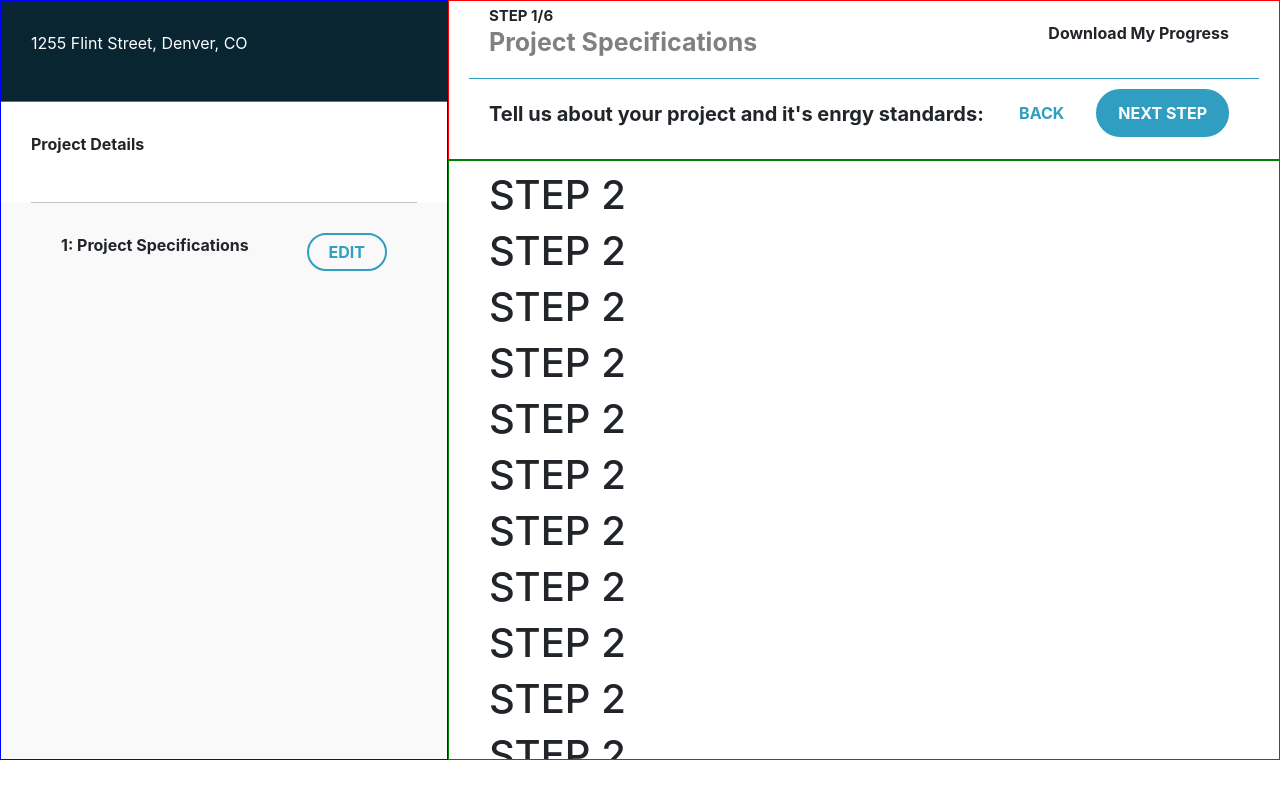
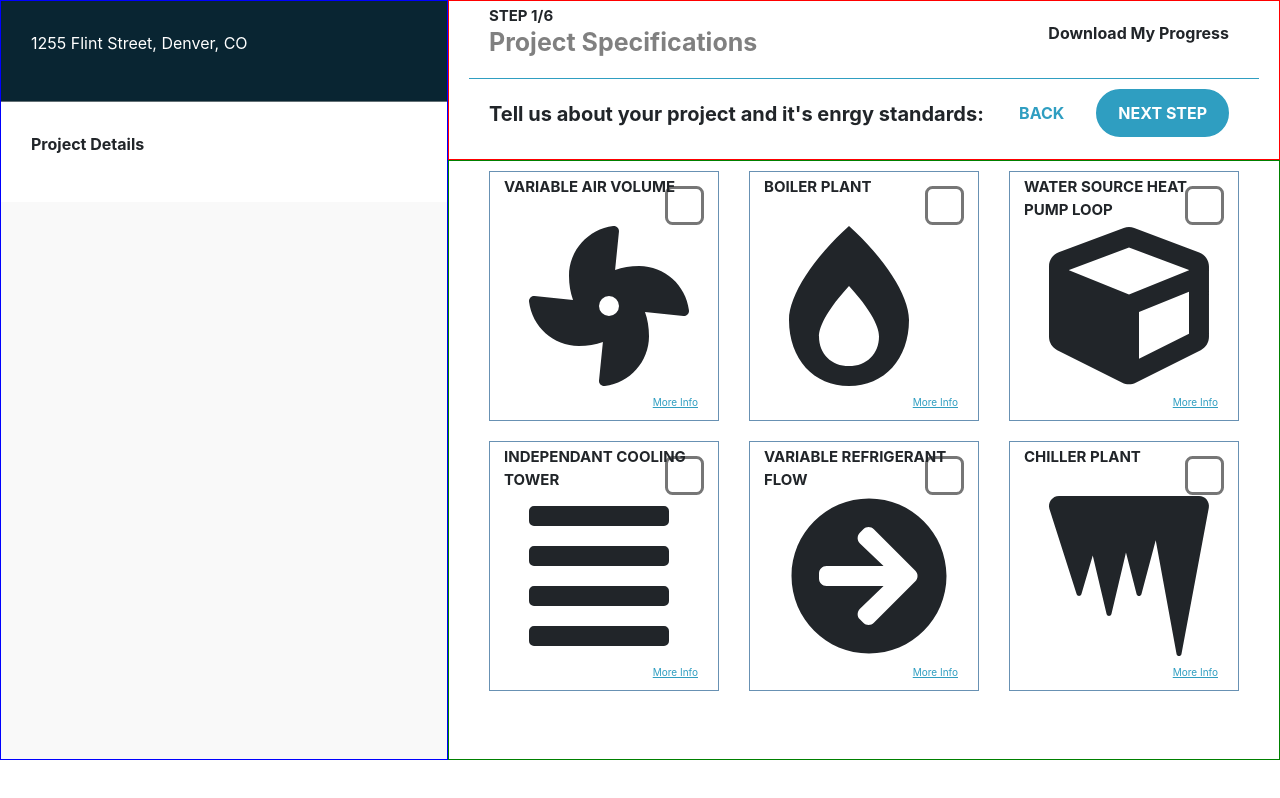
Before and after one commit to perryr16/lbl-linkage-redux, a React (Create React App) app: page /step2 in a window 1280 px wide. Built offline with nearby package versions, Linux system fonts and the light colour scheme.

Commit message:
step 2 imported - not functional

```diff
--- a/package.json
+++ b/package.json
@@ -3,6 +3,10 @@
   "version": "0.1.0",
   "private": true,
   "dependencies": {
+    "@fortawesome/fontawesome": "^1.1.8",
+    "@fortawesome/fontawesome-svg-core": "^1.2.35",
+    "@fortawesome/free-solid-svg-icons": "^5.15.3",
+    "@fortawesome/react-fontawesome": "^0.1.14",
     "@reduxjs/toolkit": "^1.5.1",
     "@testing-library/jest-dom": "^5.11.10",
     "@testing-library/react": "^11.2.6",
--- a/src/components/index.tsx
+++ b/src/components/index.tsx
@@ -1,3 +1,4 @@
+import {MoreInfo} from './modals/more-info'
 import {NavBar} from './nav/nav-bar'
 import {NavBtn} from './nav/nav-btn'
 import {Sidebar} from './nav/sidebar'
@@ -9,8 +10,10 @@ import {Step5Card} from './steps/step5-card'
 import {Step6Card} from './steps/step6-card'
 import {StepSection} from './steps/step-section'
 import {StepRouter} from './router/step-router'
+import {SystemCard} from './systems/system-card'
 
 export {
+   MoreInfo,
    NavBar,
    NavBtn,
    Sidebar,
@@ -22,4 +25,5 @@ export {
    Step6Card,
    StepSection,
    StepRouter,
+   SystemCard,
 }
--- /dev/null
+++ b/src/components/modals/more-info.tsx
@@ -0,0 +1,23 @@
+import React from 'react';
+import {Modal} from 'react-bootstrap';
+import {System} from '../../interfaces'
+
+interface Props {
+   system: (System | null);
+   show: boolean;
+   handleClose: any;
+}
+
+export const MoreInfo: React.FC<Props> = (props) => {
+   const {system, show, handleClose} = props
+    return (
+      <Modal show={show} onHide={handleClose}>
+         <Modal.Header closeButton>
+            <Modal.Title>{system && system.type}</Modal.Title>
+         </Modal.Header>
+         <Modal.Body>
+            {system && system.moreInfo}
+         </Modal.Body>
+      </Modal>
+    );
+}
--- a/src/components/nav/sidebar.tsx
+++ b/src/components/nav/sidebar.tsx
@@ -14,20 +14,6 @@ export const Sidebar: React.FC<Props> = () => {
    const currentStep = useSelector(selectStep)
    const step1 = useSelector(selectStep1)
 
-   const mapProjectDetails = () => {
-      let stepArr:number[] = []
-      for (let i = 1; i <= currentStep.step; i++) {stepArr.push(i)}
-
-      return (
-         stepArr.map(step => (
-            <div className='proj-details'>
-               <Link to={`/step${step}`} className='btn-edit-step'>EDIT</Link>
-               <p className='bold'>{step}: {stepRef[step]}</p>
-            </div>
-         ))
-      )
-   }
-
    const mapStep1 = () => {
       return (
          <div className='proj-details'>
@@ -35,27 +21,28 @@ export const Sidebar: React.FC<Props> = () => {
             <p className='bold'>1: {stepRef[1]}</p>
             <p>
             {Object.keys(step1).map(key => (
-                  step1[key] && `${step1[key]} | `
+               step1[key] && `| ${step1[key]} `
             ))}
             </p>
-               {/* <p>energyCode: {step1.energyCode}</p>
-               <p>location: {step1.locatino}</p>
-               <p>3: {step1.input3} | 4: {step1.input4} | 5: {step1.input4}</p> */}
          </div>
       )
    }
 
    const mapStep2 = () => {
+      return(
          <div className='proj-details'>
             <Link to={`/step2`} className='btn-edit-step'>EDIT</Link>
             <p className='bold'>2: {stepRef[2]}</p>
          </div>
+      )
    }
    const mapStep3 = () => {
+      return(
       <div className='proj-details'>
          <Link to={`/step3`} className='btn-edit-step'>EDIT</Link>
          <p className='bold'>3: {stepRef[3]}</p>
       </div>
+      )
    }
    const mapStep4 = () => {
       <div className='proj-details'>
@@ -84,12 +71,12 @@ export const Sidebar: React.FC<Props> = () => {
          <div className='proj-details-a'>
             <p className='bold'>Project Details</p>
          </div>
-         {mapStep1()}
-         {mapStep2()}
-         {mapStep3()}
-         {mapStep4()}
-         {mapStep5()}
-         {mapStep6()}
+         {currentStep.step > 1 && mapStep1()}
+         {currentStep.step > 2 && mapStep2()}
+         {currentStep.step > 3 && mapStep3()}
+         {currentStep.step > 4 && mapStep4()}
+         {currentStep.step > 5 && mapStep5()}
+         {currentStep.step > 6 && mapStep6()}
       </div>
    );
 }
--- a/src/components/steps/step1-card.tsx
+++ b/src/components/steps/step1-card.tsx
@@ -9,10 +9,6 @@ interface Props {
 
 export const Step1Card: React.FC<Props> = () => {
    const dispatch = useDispatch()
-
-   const handleChange = () => {
-      console.log('handle change')
-   }
 
    const handleEnergyCode = (e:any) => {
       dispatch<any>(setEnergyCode(e.target.value))
--- a/src/components/steps/step2-card.tsx
+++ b/src/components/steps/step2-card.tsx
@@ -1,32 +1,39 @@
-import React from 'react';
-import {useSelector} from 'react-redux'
-import {selectStep1} from '../steps/step1-slice'
-
+import React, {useState} from 'react';
+import {SystemCard, MoreInfo} from '../index'
+import {systems} from '../../constants/systems'
+import {Container, Row} from 'react-bootstrap';
+import {System} from '../../interfaces'
 interface Props {
-
 }
 
+
 export const Step2Card: React.FC<Props> = () => {
-   const currentStep1 = useSelector(selectStep1)
-   console.log(currentStep1)
+   const [show, setShow] = useState(false);
+   const [system, setSystem] = useState<System|null>(null);
+
+   const handleChange = () => {
+      console.log('handleChange')
+   }
+   const handleShow = (systemInfo:System) => {
+       setSystem(systemInfo);
+       setShow(true)
+   };
+
+   const handleClose = () => setShow(false);
    return (
       <div className='step-card'>
-         <h1>STEP 2</h1>
-         <h1>STEP 2</h1>
-         <h1>STEP 2</h1>
-         <h1>STEP 2</h1>
-         <h1>STEP 2</h1>
-         <h1>STEP 2</h1>
-         <h1>STEP 2</h1>
-         <h1>STEP 2</h1>
-         <h1>STEP 2</h1>
-         <h1>STEP 2</h1>
-         <h1>STEP 2</h1>
-         <h1>STEP 2</h1>
-         <h1>STEP 2</h1>
-         <h1>STEP 2</h1>
-         <h1>STEP 2</h1>
-         <h1>STEP 2</h1>
+         <Row>
+            <SystemCard system={systems[0]} handleChange={handleChange} handleShow={handleShow} />
+            <SystemCard system={systems[1]} handleChange={handleChange} handleShow={handleShow} />
+            <SystemCard system={systems[2]} handleChange={handleChange} handleShow={handleShow} />
+         </Row>
+         <Row>
+            <SystemCard system={systems[3]} handleChange={handleChange} handleShow={handleShow} />
+            <SystemCard system={systems[4]} handleChange={handleChange} handleShow={handleShow} />
+            <SystemCard system={systems[5]} handleChange={handleChange} handleShow={handleShow} />
+         </Row>
+         <MoreInfo show={show} handleClose={handleClose} system={system}/>
+
       </div>
    );
 }
--- /dev/null
+++ b/src/components/systems/system-card.tsx
@@ -0,0 +1,26 @@
+import React from 'react';
+import {Col} from 'react-bootstrap';
+import {System} from '../../interfaces'
+
+interface Props {
+   system: System;
+   handleShow: any;
+   handleChange: any;
+}
+
+export const SystemCard: React.FC<Props> = (props) => {
+   const {system, handleShow, handleChange} = props
+
+    return (
+      <Col>
+         <div className="sys-card" >
+            <input className="sys-check zoom-3x" type="checkbox" value="" id={system.type} onClick={handleChange}/>
+            <label className="txt-15 bold sys-name" htmlFor={system.type}>
+               {system.type.toUpperCase()}
+            </label>
+            {system.icon}
+            <button className="more-info txt-10" onClick={() => handleShow(system)}> More Info</button>
+         </div>
+      </Col>
+    );
+}
--- /dev/null
+++ b/src/constants/systems.tsx
@@ -0,0 +1,48 @@
+import { FontAwesomeIcon } from '@fortawesome/react-fontawesome';
+import { faFan, faBurn, faCube, faAlignJustify, faArrowCircleRight, faIcicles } from '@fortawesome/free-solid-svg-icons'
+import { System } from '../interfaces/index'
+
+export const systems:System[] = [
+   {
+      id: 1,
+      type: "Variable Air Volume",
+      moreInfo: "this is a variable air volume",
+      icon: <FontAwesomeIcon className="sys-icon" size='10x'icon={faFan} />,
+      iconDetail: <FontAwesomeIcon className="sys-icon-detail" size='1x'icon={faFan} />
+   },
+   {
+      id: 2,
+      type: "Boiler Plant",
+      moreInfo: "this is a boiler plant",
+      icon: <FontAwesomeIcon className="sys-icon" size='10x' icon={faBurn} />,
+      iconDetail: <FontAwesomeIcon className="sys-icon-detail" size='1x' icon={faBurn} />
+   },
+   {
+      id: 3,
+      type: "Water Source Heat Pump Loop",
+      moreInfo: "this is a Water source heat pump loop",
+      icon: <FontAwesomeIcon className="sys-icon" size='10x' icon={faCube} />,
+      iconDetail: <FontAwesomeIcon className="sys-icon-detail" size='1x' icon={faCube} />
+   },
+   {
+      id: 4,
+      type: "Independant Cooling Tower",
+      moreInfo: "this is an independant cooling tower",
+      icon: <FontAwesomeIcon className="sys-icon" size='10x' icon={faAlignJustify} />,
+      iconDetail: <FontAwesomeIcon className="sys-icon-detail" size='1x' icon={faAlignJustify} />
+   },
+   {
+      id: 5,
+      type: "Variable Refrigerant Flow",
+      moreInfo: "this is a variable refrigerant flow",
+      icon: <FontAwesomeIcon className="sys-icon" size='10x' icon={faArrowCircleRight} />,
+      iconDetail: <FontAwesomeIcon className="sys-icon-detail" size='1x' icon={faArrowCircleRight} />
+   },
+   {
+      id: 6,
+      type: "Chiller Plant",
+      moreInfo: "this is a chiller plant",
+      icon: <FontAwesomeIcon className="sys-icon" size='10x' icon={faIcicles} />,
+      iconDetail: <FontAwesomeIcon className="sys-icon-detail" size='1x' icon={faIcicles} />
+   },
+]
--- /dev/null
+++ b/src/interfaces/index.ts
@@ -0,0 +1,7 @@
+export interface System {
+  id: number
+  type: string;
+  icon: JSX.Element;
+  iconDetail: JSX.Element;
+  moreInfo: string;
+}
--- a/src/static/App.css
+++ b/src/static/App.css
@@ -94,6 +94,15 @@
 .line-h {
   line-height: 10px;
 }
+.more-info {
+  position: absolute;
+  bottom: 30px;
+  right: 30px;
+  border: none;
+  background-color: transparent;
+  text-decoration: underline;
+  color:  rgb(47,158,193);
+}
 .pad-b-10{
   padding-bottom: 15px;
 }
@@ -147,6 +156,28 @@
   top: 50px;
   width: 60vw;
 }
+.sys-card {
+  border: 1px solid rgb(104, 145, 179);
+  height: 250px;
+  margin-bottom: 20px;
+}
+.sys-check {
+  position: absolute;
+  top: 5px;
+  right: 10px;
+}
+.sys-icon {
+  position: absolute;
+  top: 55px;
+  left: 55px;
+}
+.sys-name {
+  position: absolute;
+  top: 5px;
+  left: 30px;
+  width: 200px;
+  text-align: left;
+}
 .txt-10 {
   font-size: 10px;
 }
@@ -169,3 +200,6 @@
   border-bottom: 1px solid rgb(47,158,193);
   margin: 0 20px 0 20px;
 }
+.zoom-3x {
+  zoom: 3;
+}
```
Also changed, not shown: 1 other file (tests, documents, lock files or other folders). Lines whose indentation alone changed are shown as unchanged.
